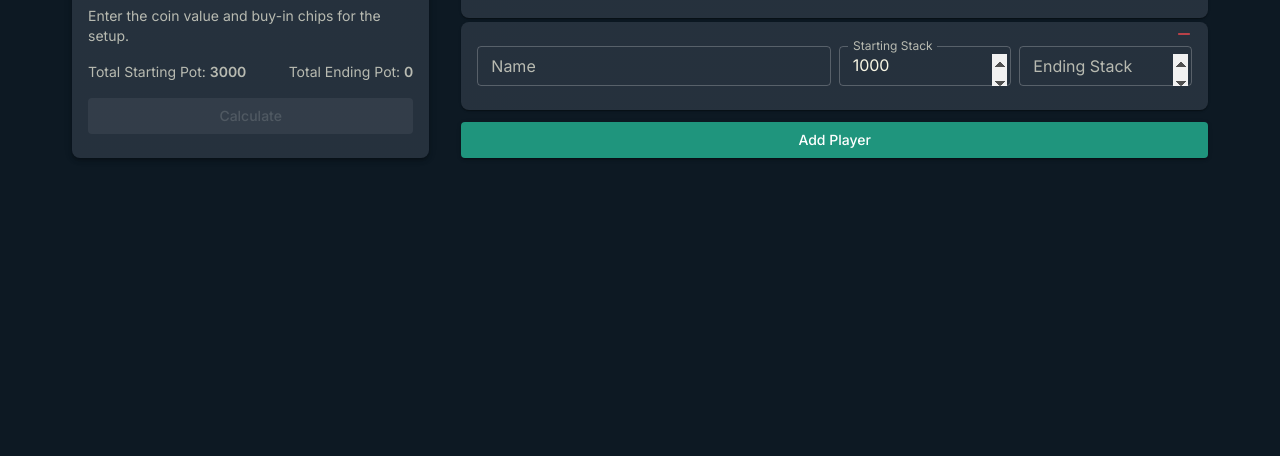
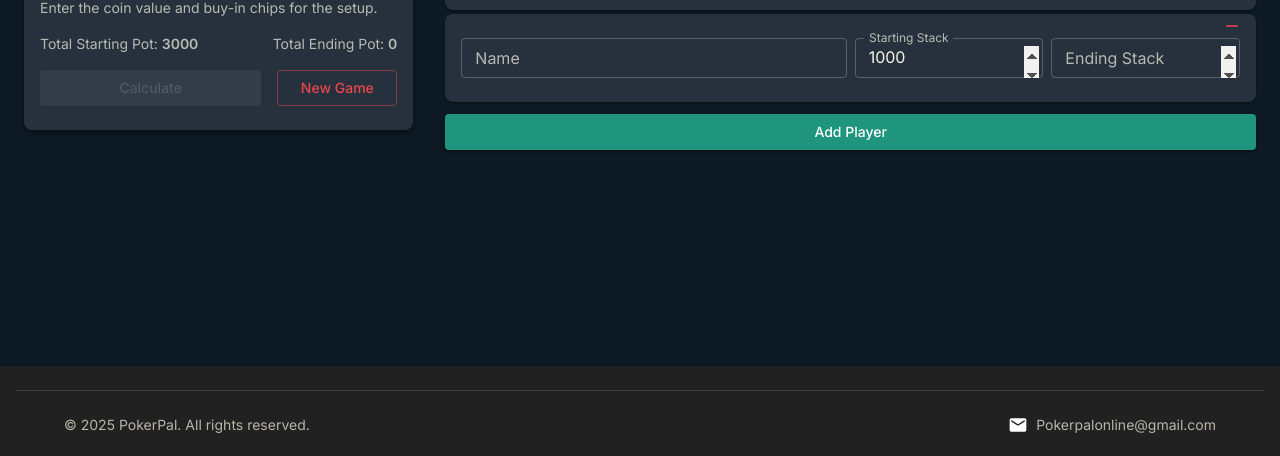
Before and after one commit to Svroozendaal/pokerpal_v2, a React (Create React App) app: page / in a window 1280 px wide. Shown: the part 341-797 px from the top of the page. Built offline with nearby package versions, Linux system fonts and the light colour scheme; no server answers.

Commit message:
footer savegame dialog

```diff
--- a/src/App.js
+++ b/src/App.js
@@ -144,6 +144,7 @@ function MainContent({ isDarkMode, setIsDarkMode, ...props }) {
         coinValue={props.coinValue}
         buyInValue={props.buyInValue}
         players={props.players}
+        gameTitle={props.gameTitle}
       />
     </>
   );
@@ -167,6 +168,8 @@ function App() {
   const [showResultsDialog, setShowResultsDialog] = useState(false);
   const [selectedCurrency, setSelectedCurrency] = useState({ code: 'EUR', symbol: '€', name: 'Euro' });
   const [showSaveDialog, setShowSaveDialog] = useState(false);
+  const [hasUnsavedChanges, setHasUnsavedChanges] = useState(false);
+  const [gameTitle, setGameTitle] = useState('');
 
   useEffect(() => {
     const totalStarting = players.reduce((acc, player) => acc + (parseFloat(player.startStack) || 0), 0);
@@ -174,6 +177,12 @@ function App() {
     setTotalStartingStack(totalStarting);
     setTotalEndingStack(totalEnding);
   }, [players]);
+
+  useEffect(() => {
+    if (results.playerResults && results.playerResults.length > 0) {
+      setHasUnsavedChanges(true);
+    }
+  }, [results]);
 
   const handlePlayerChange = (index, field, value) => {
     const newPlayers = [...players];
@@ -194,12 +203,32 @@ function App() {
   };
 
   const calculatePayouts = () => {
-    if (checkStackDiscrepancy()) return;
+    // Set empty stacks to 0 first
+    const updatedPlayers = players.map(player => ({
+      ...player,
+      startStack: player.startStack === '' ? '0' : player.startStack,
+      endStack: player.endStack === '' ? '0' : player.endStack
+    }));
+    setPlayers(updatedPlayers);
 
-    const totalPot = totalEndingStack * parseFloat(coinValue);
+    // Recalculate totals with updated values
+    const totalStarting = updatedPlayers.reduce((acc, player) => acc + (parseFloat(player.startStack) || 0), 0);
+    const totalEnding = updatedPlayers.reduce((acc, player) => acc + (parseFloat(player.endStack) || 0), 0);
+    setTotalStartingStack(totalStarting);
+    setTotalEndingStack(totalEnding);
+
+    // Check for discrepancy with updated values
+    const discrepancy = totalStarting - totalEnding;
+    if (discrepancy !== 0) {
+      setDiscrepancy(discrepancy * parseFloat(coinValue));
+      setShowDiscrepancyModal(true);
+      return;
+    }
+
+    const totalPot = totalEnding * parseFloat(coinValue);
     setPotValue(totalPot);
 
-    const playerResults = players.map((player, index) => {
+    const playerResults = updatedPlayers.map((player, index) => {
       const startingValue = parseFloat(player.startStack) * parseFloat(coinValue);
       const endingValue = parseFloat(player.endStack) * parseFloat(coinValue);
       const result = endingValue - startingValue;
@@ -237,6 +266,25 @@ function App() {
     setSelectedCurrency(newCurrency);
   };
 
+  const handleNewGame = () => {
+    setPlayers([
+      { name: '', startStack: '1000', endStack: '' },
+      { name: '', startStack: '1000', endStack: '' },
+      { name: '', startStack: '1000', endStack: '' }
+    ]);
+    setCoinValue('0.01');
+    setBuyInValue('1000');
+    setResults({ playerResults: [], payouts: [] });
+    setPotValue(0);
+    setDiscrepancy(0);
+    setShowDiscrepancyModal(false);
+    setTotalStartingStack(0);
+    setTotalEndingStack(0);
+    setShowResultsDialog(false);
+    setHasUnsavedChanges(false);
+    setGameTitle('');
+  };
+
   const mainProps = {
     players,
     setPlayers,
@@ -250,6 +298,7 @@ function App() {
     showDiscrepancyModal,
     setShowDiscrepancyModal,
     discrepancy,
+    setDiscrepancy,
     showResultsDialog,
     setShowResultsDialog,
     handlePlayerChange,
@@ -260,6 +309,10 @@ function App() {
     totalEndingStack,
     showSaveDialog,
     setShowSaveDialog,
+    hasUnsavedChanges,
+    onNewGame: handleNewGame,
+    gameTitle,
+    setGameTitle,
   };
 
   return (
--- a/src/components/AppContainer.js
+++ b/src/components/AppContainer.js
@@ -1,35 +1,30 @@
 import React from 'react';
-import { Container, Box } from '@mui/material';
+import { Box } from '@mui/material';
+import Footer from './Footer';
 
 function AppContainer({ children }) {
   return (
-    <Container
-      maxWidth="xl"
+    <Box
       sx={{
-        maxWidth: {
-          xs: '100%',
-          md: '1200px',
-        },
-        px: {
-          xs: 2,
-          sm: 3,
-          md: 4,
-        },
+        display: 'flex',
+        flexDirection: 'column',
+        minHeight: '100vh',
       }}
     >
       <Box
-        py={3}
+        component="main"
         sx={{
-          py: {
-            xs: 2,
-            sm: 3,
-            md: 4,
-          },
+          flex: '1 0 auto',
+          p: { xs: 2, sm: 3 },
+          width: '100%',
+          maxWidth: '1400px',
+          mx: 'auto',
         }}
       >
         {children}
       </Box>
-    </Container>
+      <Footer />
+    </Box>
   );
 }
 
--- /dev/null
+++ b/src/components/Footer.js
@@ -0,0 +1,62 @@
+import React from 'react';
+import { Box, Container, Typography, Link, Divider } from '@mui/material';
+import EmailIcon from '@mui/icons-material/Email';
+
+function Footer() {
+  const currentYear = new Date().getFullYear();
+
+  return (
+    <Box
+      component="footer"
+      sx={{
+        py: 3,
+        px: 2,
+        mt: 'auto',
+        backgroundColor: (theme) => theme.palette.mode === 'light'
+          ? theme.palette.grey[100]
+          : theme.palette.grey[900],
+      }}
+    >
+      <Divider sx={{ mb: 3 }} />
+      <Container maxWidth="lg">
+        <Box
+          sx={{
+            display: 'flex',
+            flexDirection: { xs: 'column', sm: 'row' },
+            justifyContent: 'space-between',
+            alignItems: 'center',
+            gap: 2,
+          }}
+        >
+          <Typography
+            variant="body2"
+            color="text.secondary"
+            align="center"
+          >
+            © {currentYear} PokerPal. All rights reserved.
+          </Typography>
+
+          <Box
+            sx={{
+              display: 'flex',
+              alignItems: 'center',
+              gap: 1,
+            }}
+          >
+            <EmailIcon fontSize="small" color="action" />
+            <Link
+              href="mailto:Pokerpalonline@gmail.com"
+              color="text.secondary"
+              underline="hover"
+              sx={{ typography: 'body2' }}
+            >
+              Pokerpalonline@gmail.com
+            </Link>
+          </Box>
+        </Box>
+      </Container>
+    </Box>
+  );
+}
+
+export default Footer;
--- a/src/components/SaveGameDialog.js
+++ b/src/components/SaveGameDialog.js
@@ -1,4 +1,4 @@
-import React, { useState } from 'react';
+import React, { useState, useEffect } from 'react';
 import {
   Dialog,
   DialogTitle,
@@ -27,14 +27,21 @@ export default function SaveGameDialog({
   currency,
   coinValue,
   buyInValue,
-  players
+  players,
+  gameTitle: initialGameTitle = '',
 }) {
   const [title, setTitle] = useState('');
   const [saving, setSaving] = useState(false);
-  const [error, setError] = useState(null);
+  const [error, setError] = useState('');
   const [success, setSuccess] = useState(false);
   const { currentUser } = useAuth();
   const navigate = useNavigate();
+
+  useEffect(() => {
+    if (open && initialGameTitle) {
+      setTitle(initialGameTitle);
+    }
+  }, [open, initialGameTitle]);
 
   const handleClose = (saved = false) => {
     if (!saving) {
--- a/src/components/SetupInputs.js
+++ b/src/components/SetupInputs.js
@@ -11,9 +11,16 @@ import {
   Select,
   MenuItem,
   InputAdornment,
+  Dialog,
+  DialogTitle,
+  DialogContent,
+  DialogActions,
+  DialogContentText,
 } from '@mui/material';
 import KeyboardArrowUpIcon from '@mui/icons-material/KeyboardArrowUp';
 import KeyboardArrowDownIcon from '@mui/icons-material/KeyboardArrowDown';
+import { useAuth } from '../contexts/AuthContext';
+import { useNavigate } from 'react-router-dom';
 
 const currencies = [
   { code: 'EUR', symbol: '€', name: 'Euro' },
@@ -33,10 +40,17 @@ function SetupInputs({
   totalStartingStack,
   totalEndingStack,
   calculatePayouts,
+  onNewGame,
+  hasUnsavedChanges,
+  gameTitle,
+  setGameTitle,
 }) {
   const [isCollapsed, setIsCollapsed] = useState(false);
   const [isSticky, setIsSticky] = useState(false);
   const [selectedCurrency, setSelectedCurrency] = useState(currencies[0]);
+  const [newGameDialogOpen, setNewGameDialogOpen] = useState(false);
+  const { currentUser } = useAuth();
+  const navigate = useNavigate();
 
   useEffect(() => {
     const handleScroll = () => {
@@ -48,7 +62,23 @@ function SetupInputs({
 
   const stacksEqual = totalStartingStack === totalEndingStack;
 
+  const handleNewGameClick = () => {
+    setNewGameDialogOpen(true);
+  };
+
+  const handleNewGameConfirm = () => {
+    setNewGameDialogOpen(false);
+    if (onNewGame) {
+      onNewGame();
+    }
+  };
+
+  const handleSignIn = () => {
+    navigate('/login');
+  };
+
   return (
+    <>
       <Card
         sx={{
           boxShadow: 3,
@@ -71,6 +101,22 @@ function SetupInputs({
           {!isCollapsed && (
             <Box>
               <Grid container spacing={2}>
+                {/* Game Title Input - Only for logged in users */}
+                {currentUser && (
+                  <Grid item xs={12}>
+                    <TextField
+                      label="Game Title"
+                      placeholder="Enter a name for your game"
+                      variant="outlined"
+                      value={gameTitle}
+                      onChange={(e) => setGameTitle(e.target.value)}
+                      fullWidth
+                      size="small"
+                      sx={{ mb: 1 }}
+                    />
+                  </Grid>
+                )}
+
                 <Grid item xs={12}>
                   <Grid container spacing={1}>
                     <Grid item xs={8}>
@@ -184,7 +230,7 @@ function SetupInputs({
             </Typography>
           </Box>
 
-        <Box mt={2}>
+          <Box mt={2} display="flex" gap={2}>
             <Button
               variant="contained"
               color="primary"
@@ -198,9 +244,64 @@ function SetupInputs({
             >
               Calculate
             </Button>
+            <Button
+              variant="outlined"
+              color="secondary"
+              onClick={handleNewGameClick}
+              sx={{ minWidth: '120px' }}
+            >
+              New Game
+            </Button>
           </Box>
         </CardContent>
       </Card>
+
+      {/* New Game Dialog */}
+      <Dialog
+        open={newGameDialogOpen}
+        onClose={() => setNewGameDialogOpen(false)}
+        aria-labelledby="new-game-dialog-title"
+      >
+        <DialogTitle id="new-game-dialog-title">
+          {currentUser ? "Start New Game?" : "Sign in to Save Games"}
+        </DialogTitle>
+        <DialogContent>
+          <DialogContentText>
+            {currentUser
+              ? hasUnsavedChanges
+                ? "Would you like to save the current game before starting a new one?"
+                : "Are you sure you want to start a new game? This will clear all current settings."
+              : "Sign in to save your games and access them later. Starting a new game will clear all current settings."}
+          </DialogContentText>
+        </DialogContent>
+        <DialogActions>
+          <Button onClick={() => setNewGameDialogOpen(false)} color="primary">
+            Cancel
+          </Button>
+          {currentUser ? (
+            <>
+              {hasUnsavedChanges && (
+                <Button onClick={() => setNewGameDialogOpen(false)} color="primary">
+                  Save First
+                </Button>
+              )}
+              <Button onClick={handleNewGameConfirm} color="secondary">
+                Start New Game
+              </Button>
+            </>
+          ) : (
+            <>
+              <Button onClick={handleNewGameConfirm} color="secondary">
+                Continue Without Saving
+              </Button>
+              <Button onClick={handleSignIn} color="primary" variant="contained">
+                Sign In
+              </Button>
+            </>
+          )}
+        </DialogActions>
+      </Dialog>
+    </>
   );
 }
 
```
Lines whose indentation alone changed are shown as unchanged.
